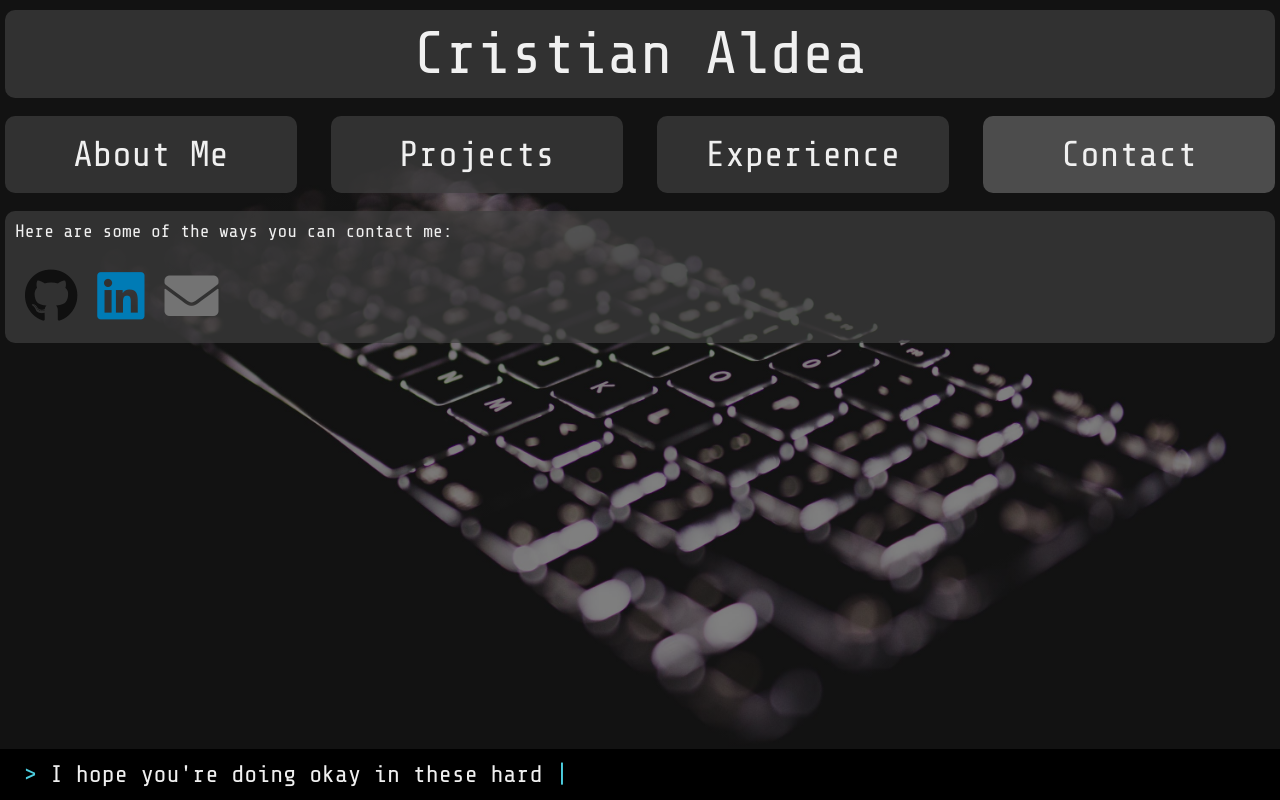
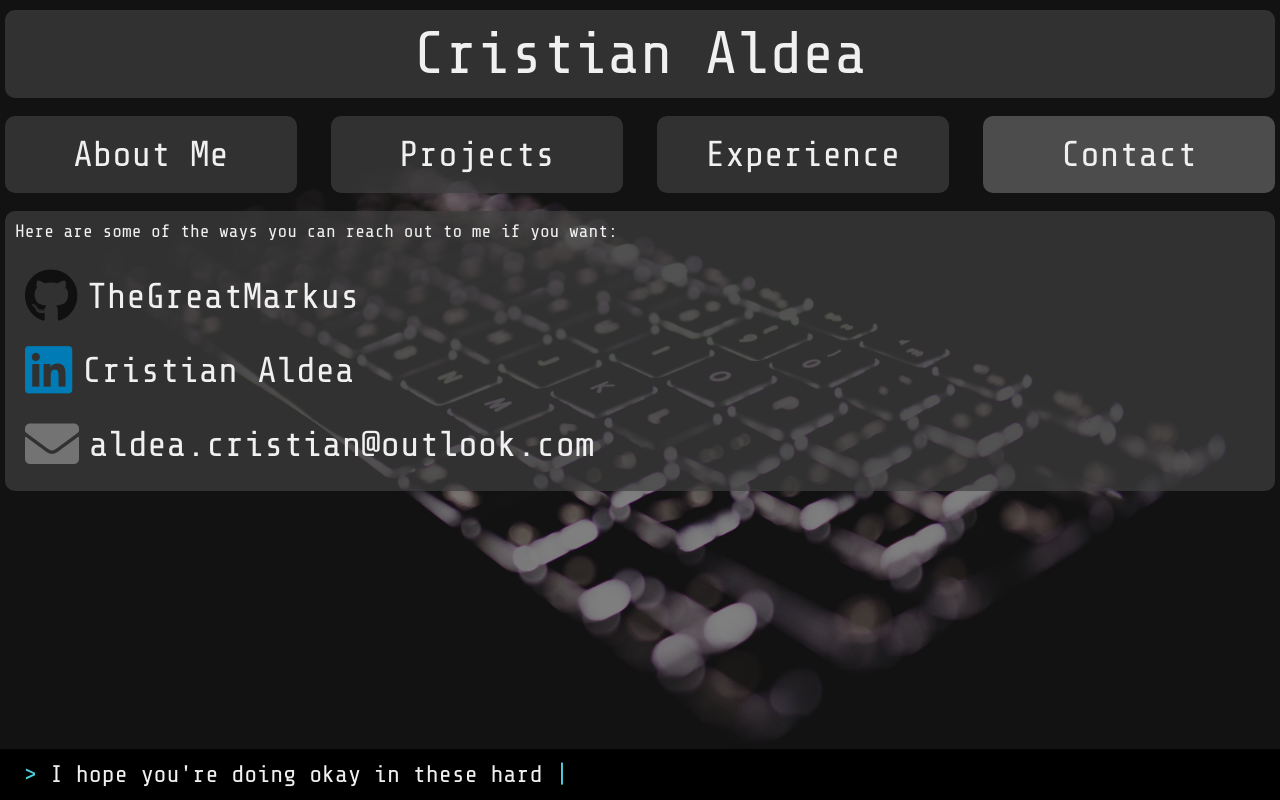
Before and after one commit to TheGreatMarkus/project-megaphone, an Angular app: page / in a window 1280 px wide. Both pictures are taken after a click on the element "Contact". Built offline with nearby package versions, Linux system fonts and the light colour scheme.

Commit message:
Complete contact page

```diff
--- a/src/app/components/contact-page/contact-page.component.html
+++ b/src/app/components/contact-page/contact-page.component.html
@@ -1,15 +1,18 @@
 <p>
-  Here are some of the ways you can contact me:
+  Here are some of the ways you can reach out to me if you want:
 </p>
 
-<a href="https://github.com/TheGreatMarkus">
+<a href="https://github.com/TheGreatMarkus" target="_blank">
   <i class="fab fa-github"></i>
+  <span>TheGreatMarkus</span>
 </a>
 
-<a href="https://www.linkedin.com/in/cristianaldea/">
+<a href="https://www.linkedin.com/in/cristianaldea/" target="_blank">
   <i class="fab fa-linkedin"></i>
+  <span>Cristian Aldea</span>
 </a>
 
-<a href="">
+<a href="mailto:aldea.cristian@outlook.com">
   <i class="fas fa-envelope"></i>
+  <span>aldea.cristian@outlook.com</span>
 </a>
--- a/src/app/components/contact-page/contact-page.component.scss
+++ b/src/app/components/contact-page/contact-page.component.scss
@@ -4,3 +4,18 @@
 :host {
   @extend .section-content-card;
 }
+
+a {
+  display: block;
+  align-content: center;
+  text-decoration-line: none;
+  width: fit-content;
+}
+
+a > * {
+  vertical-align: middle;
+}
+
+span {
+  @extend .larger-text;
+}
```
